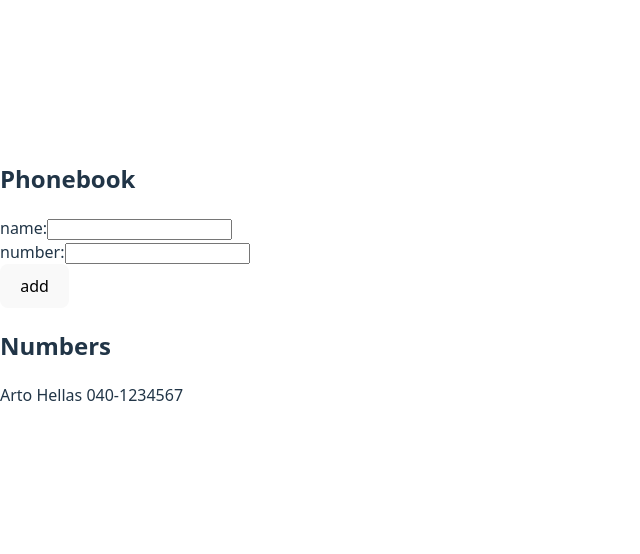
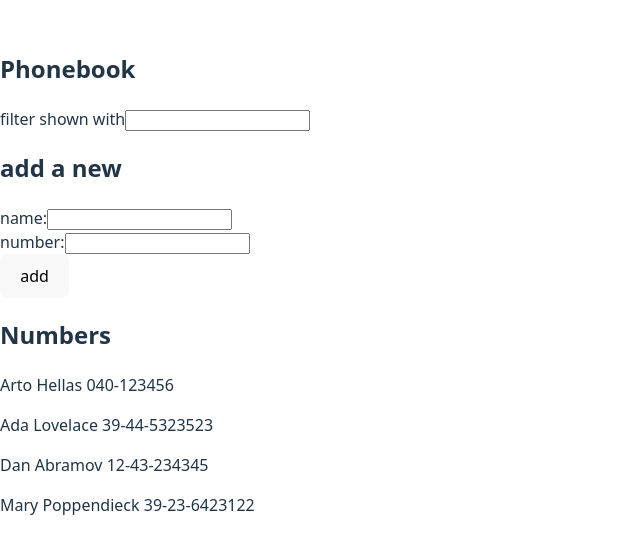
Before and after one commit to candleconch/fso-exercises, a React (Vite) app in the folder part2/phonebook/: page / in a window 1280 px wide. Shown: the part 118-672 px from the top of the page, without its empty margins (0-640 px from the left). Built offline with nearby package versions, Linux system fonts and the light colour scheme.

Commit message:
Complete step 4

```diff
--- a/part2/phonebook/src/App.jsx
+++ b/part2/phonebook/src/App.jsx
@@ -1,18 +1,22 @@
 import { useState } from 'react'
 
 const App = () => {
-  const [persons, setPersons] = useState([
-    { name: 'Arto Hellas', number: '040-1234567' }
+   const [persons, setPersons] = useState([
+    { name: 'Arto Hellas', number: '040-123456', id: 1 },
+    { name: 'Ada Lovelace', number: '39-44-5323523', id: 2 },
+    { name: 'Dan Abramov', number: '12-43-234345', id: 3 },
+    { name: 'Mary Poppendieck', number: '39-23-6423122', id: 4 }
   ])
   const [newName, setNewName] = useState('')
   const [newNumber, setNewNumber] = useState('');
+  const [filter, setFilter] = useState('');
+
   const handleSubmit =(e) => {
       e.preventDefault();
     if (newName.trim().length === 0) {
       return;
     }
     const names = persons.map(p => p.name)
-    console.log(names)
     if (names.includes(newName)){
       alert(`${newName} is already added to phonebook`)
       setNewName('');
@@ -23,9 +27,19 @@
     setNewName('');
     setNewNumber('');
   }
+  const shown = persons.filter(p => {
+    if (filter.trim().length > 0) {
+      return p.name.toLowerCase().includes(filter)
+    }
+    return p;
+  })
   return (
     <div>
       <h2>Phonebook</h2>
+      <div>filter shown with
+        <input value={filter} onChange={(e) => setFilter(e.target.value)}/>
+      </div>
+      <h2>add a new</h2>
       <form onSubmit={handleSubmit}>
         <div>
           <div>name:
@@ -41,7 +55,7 @@
         </div>
       </form>
       <h2>Numbers</h2>
-      {persons.map(person => <p key={person.name}>{person.name} {person.number}</p>)}
+      {shown.map(person => <p key={person.name}>{person.name} {person.number}</p>)}
     </div>
   )
 }
```
